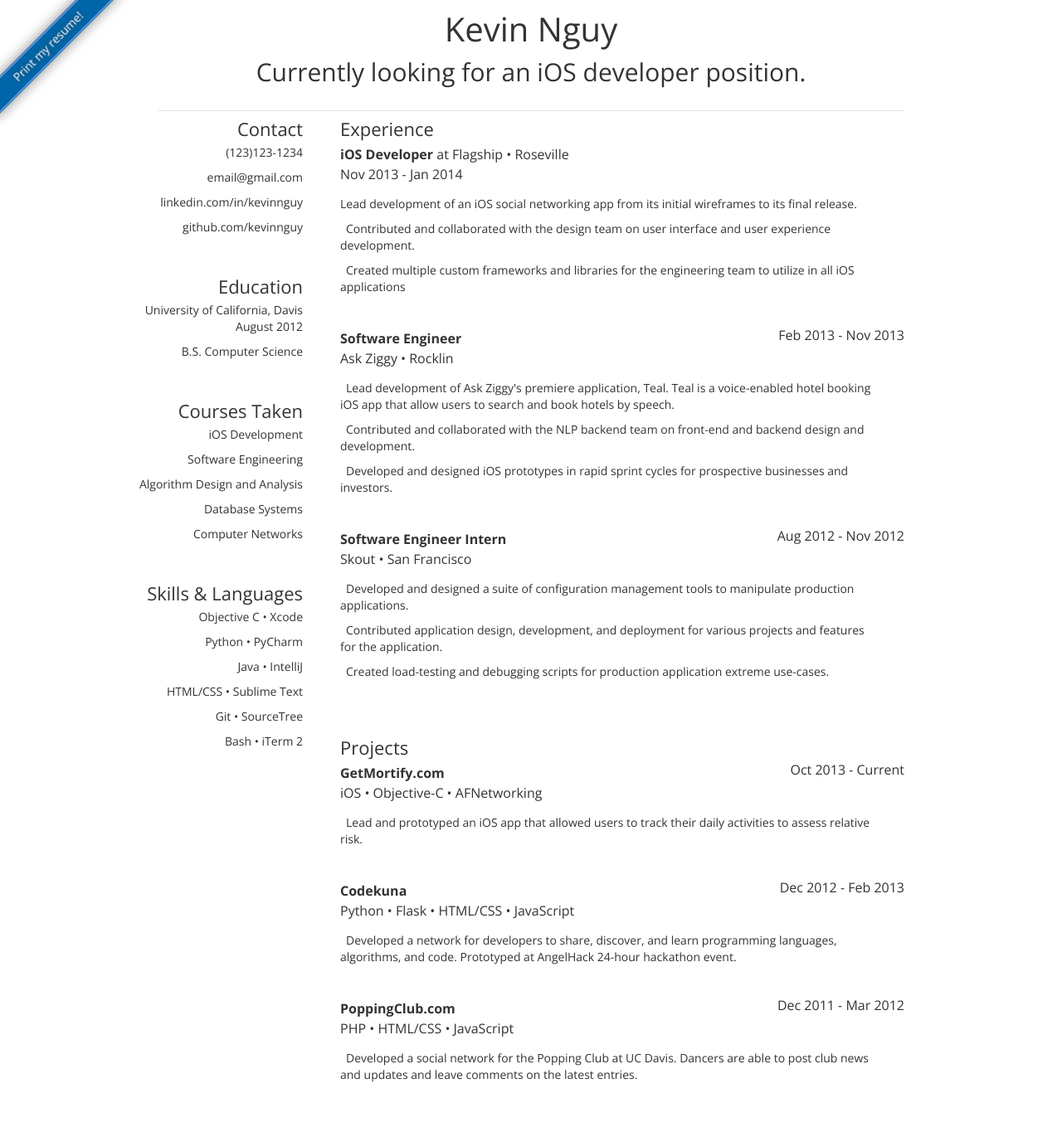
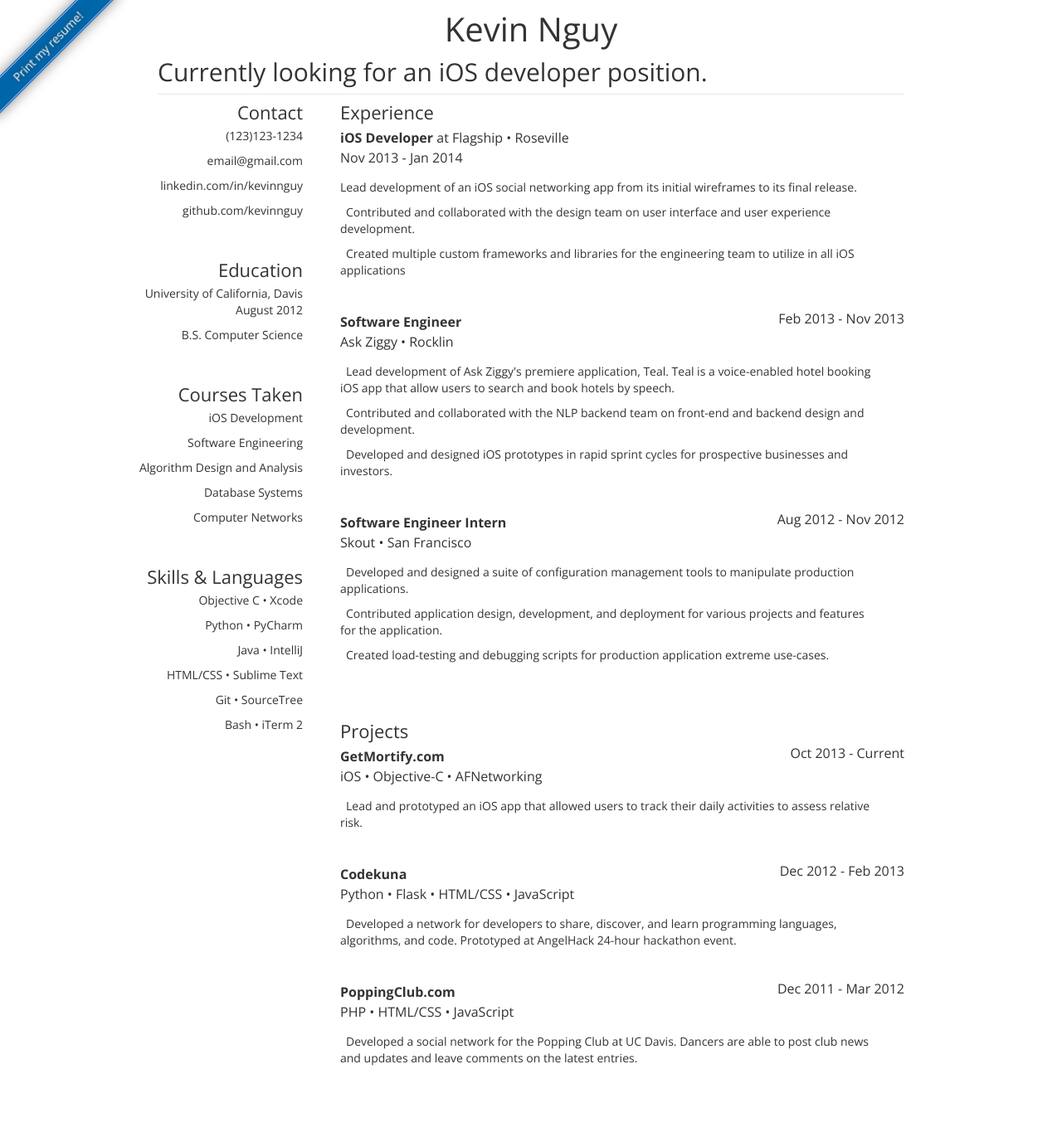
Before and after one commit to kevinnguy/kevinnguy.github.com, a Jekyll site: the page index.html, which Jekyll copies as it is, in a window 1280 px wide. Shown: the whole page at 83% size. Built offline with Jekyll 4.4.1, drawn with Linux system fonts in a browser that asks for light colours.

Commit message:
Sorry for the poor description

```diff
--- a/index.html
+++ b/index.html
@@ -39,7 +39,7 @@
       <div id="me">
         <a style="font-size: 40px" class="normal" href='http://kevinnguy.com' target="_blank">Kevin Nguy</a>
       </div>
-      <div id="me">
+      <div >
         <p style="font-size: 30px" class="light">Currently looking for an iOS developer position.</p>
       </div>
     </div>
```
